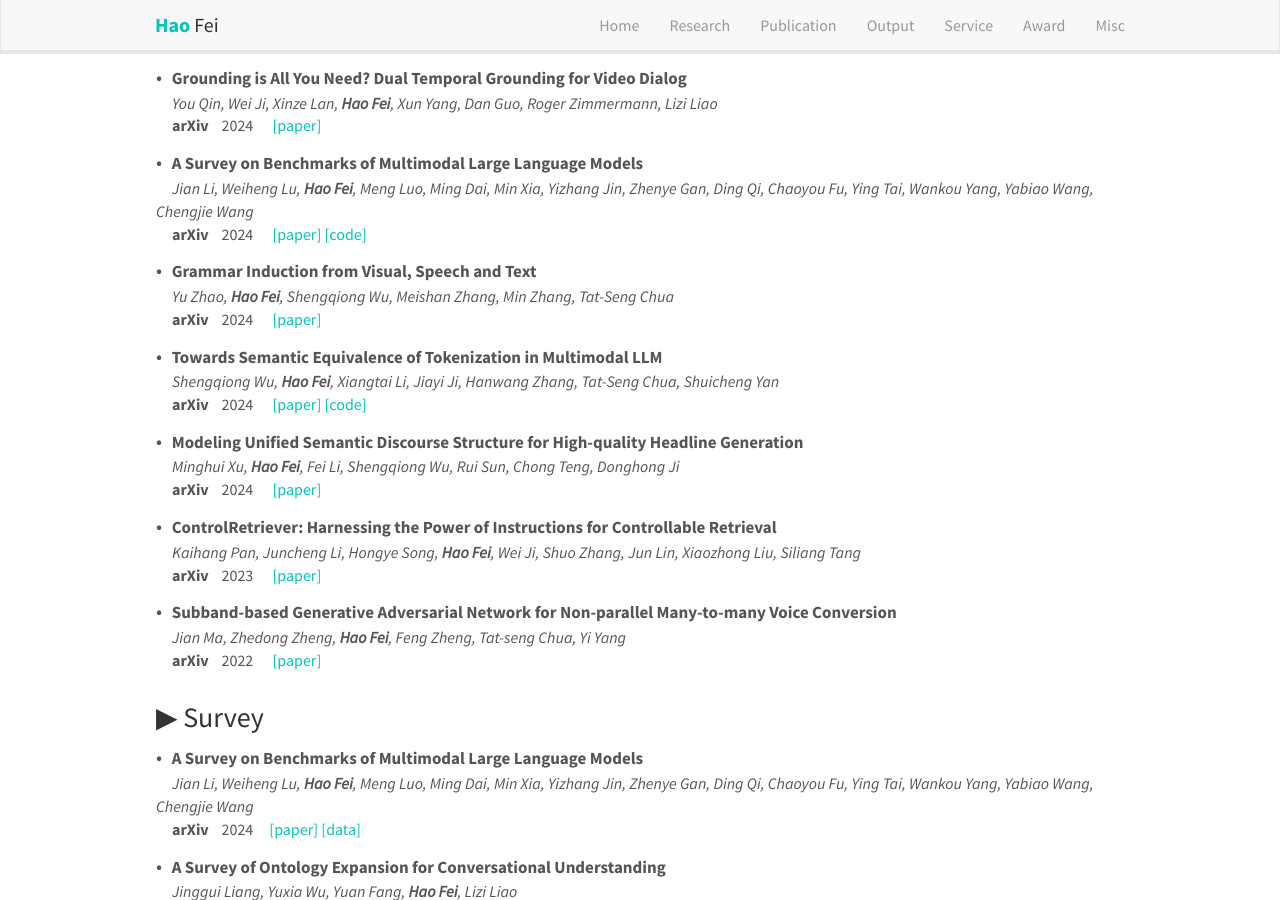
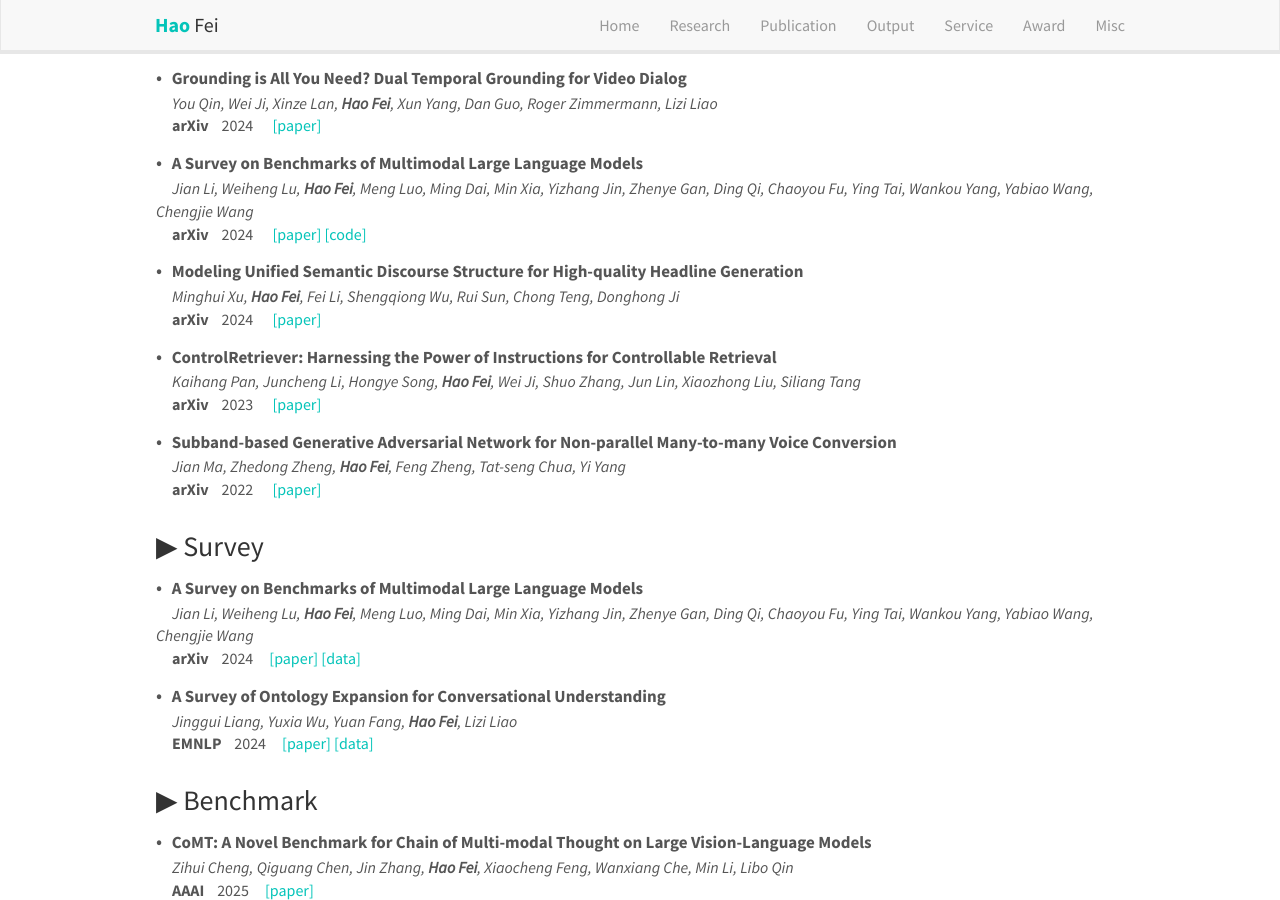
Before and after one commit to scofield7419/scofield7419.github.io, a Jekyll site: the page built from _pages/publications.md, in a window 1280 px wide and 900 px high, scrolled down 363 px. Built offline with Jekyll 4.4.1, drawn with Linux system fonts in a browser that asks for light colours; nearby versions of some CDN libraries; comment, search, counter and statistics services are not loaded; a style sheet for code colours, icons or effects is not loaded.

Commit message:
Update pub_preprint.yml

```diff
--- a/_data/pub_preprint.yml
+++ b/_data/pub_preprint.yml
@@ -38,24 +38,6 @@
     code: https://github.com/swordlidev/Evaluation-Multimodal-LLMs-Survey
 
 
-- title: "Grammar Induction from Visual, Speech and Text"
-  venue:
-    name: arXiv
-  year: 2024
-  authors: Yu Zhao, <strong>Hao Fei</strong>, Shengqiong Wu, Meishan Zhang, Min Zhang, Tat-Seng Chua
-  link:
-    paper: https://arxiv.org/abs/2410.03739
-
-
-- title: "Towards Semantic Equivalence of Tokenization in Multimodal LLM"
-  venue:
-    name: arXiv
-  year: 2024
-  authors: Shengqiong Wu, <strong>Hao Fei</strong>, Xiangtai Li, Jiayi Ji, Hanwang Zhang, Tat-Seng Chua, Shuicheng Yan
-  link:
-    paper: https://arxiv.org/abs/2406.05127
-    code: https://chocowu.github.io/SeTok-web/
-
 
 - title: "Modeling Unified Semantic Discourse Structure for High-quality Headline Generation"
   venue:
```
